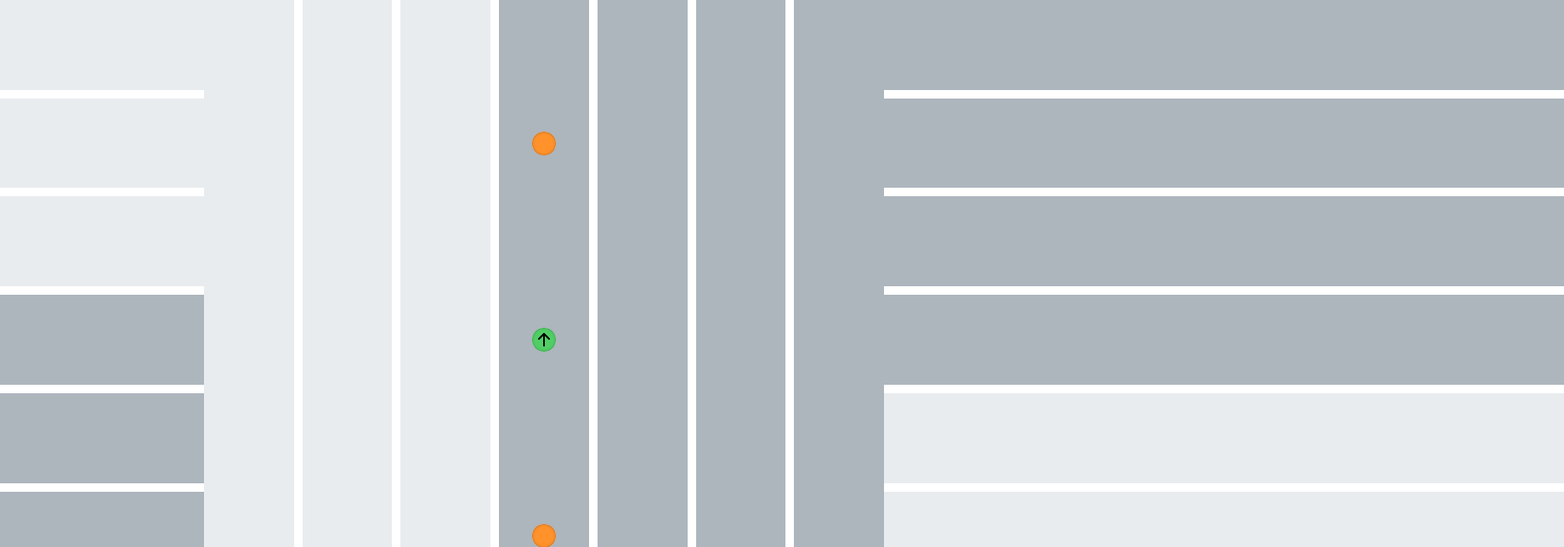
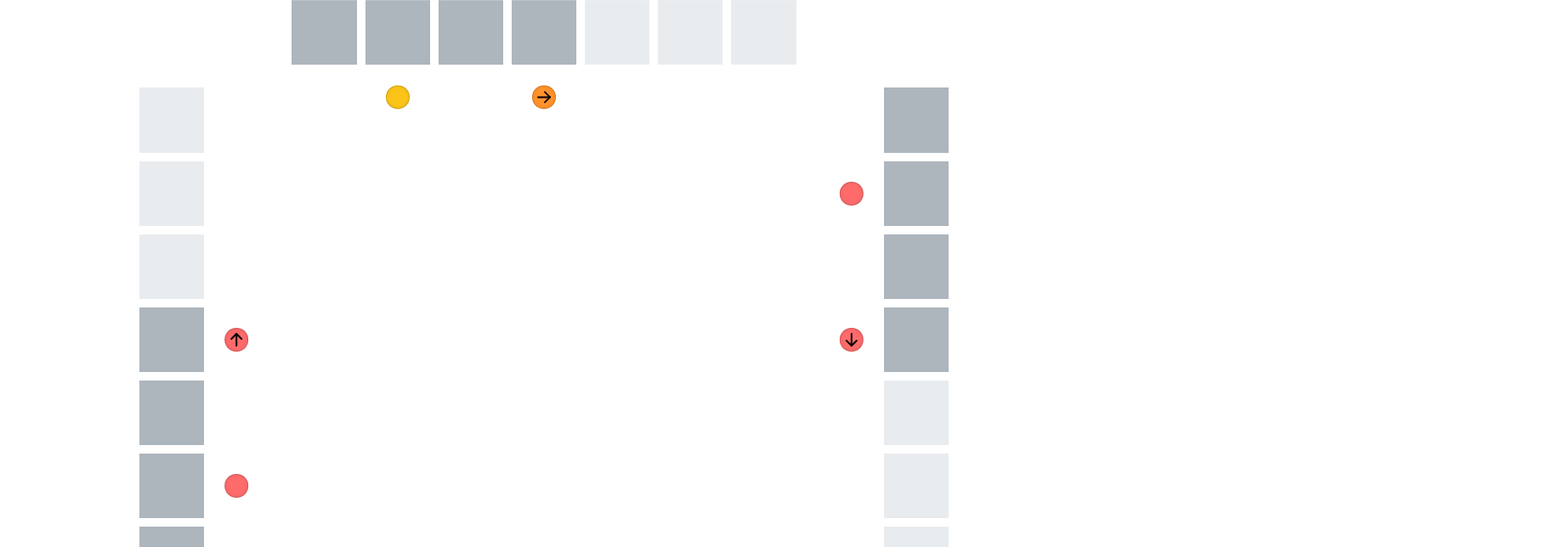
Before and after one commit to blakenetz/interview-take-home-tests-1.2, a React (Vite) app in the folder packages/intersection/: page / in a window 1280 px wide. Shown: the top 644 px of the page at 85% size, 1840 px wide, since content can reach past the window. Built offline with nearby package versions, Linux system fonts and the light colour scheme.

Commit message:
change colors on interval

```diff
--- a/packages/intersection/src/components/App.tsx
+++ b/packages/intersection/src/components/App.tsx
@@ -1,15 +1,36 @@
+import { useEffect } from "react";
 import { Box, Center } from "@mantine/core";
 import useDisplaySize from "../hooks/useDisplaySize";
-import Row, { directions } from "./Row";
+import Row from "./Row";
+import { directions, flowDirections, phases } from "../types";
+import { useToggle } from "@mantine/hooks";
 
 export default function App() {
   const size = useDisplaySize();
+  const [phase, togglePhase] = useToggle(phases);
+  const [flowDirection, toggleFlowDirection] = useToggle(flowDirections);
+
+  useEffect(() => {
+    const interval = setInterval(() => {
+      togglePhase();
+      if (phase === "stop") toggleFlowDirection();
+
+      // every 1.5 seconds we update state
+    }, 3000);
+
+    return () => clearInterval(interval);
+  }, [phase, toggleFlowDirection, togglePhase]);
 
   return (
     <Center>
       <Box pos="relative" h={size} w={size}>
         {directions.map((d) => (
-          <Row direction={d} key={d} />
+          <Row
+            direction={d}
+            key={d}
+            flowDirection={flowDirection}
+            phase={phase}
+          />
         ))}
       </Box>
     </Center>
--- a/packages/intersection/src/components/Light.tsx
+++ /dev/null
@@ -1,17 +0,0 @@
-import { Box, BoxProps, ColorSwatch } from "@mantine/core";
-import { IconArrowLeft } from "@tabler/icons-react";
-
-export interface LightProps extends BoxProps {
-  arrow?: boolean;
-  state: "green" | "yellow" | "red" | "orange";
-}
-
-export default function Light({ arrow, state, ...props }: LightProps) {
-  return (
-    <Box {...props}>
-      <ColorSwatch color={`var(--mantine-color-${state}-5)`}>
-        {arrow && <IconArrowLeft />}
-      </ColorSwatch>
-    </Box>
-  );
-}
--- a/packages/intersection/src/components/Row.tsx
+++ b/packages/intersection/src/components/Row.tsx
@@ -1,15 +1,16 @@
 import { Center, Flex, MantineStyleProp } from "@mantine/core";
 import useDisplaySize from "../hooks/useDisplaySize";
-import Light from "./Light";
-
-export const directions = ["north", "south", "east", "west"] as const;
-export type Direction = (typeof directions)[number];
+import Light from "./light/Light";
+import { Direction, FlowDirection, LightColor, Phase } from "../types";
 
 export interface RowProps {
   direction: Direction;
+  flowDirection: FlowDirection;
+  phase: Phase;
 }
 
-const rowArray = Array.from({ length: 7 }, (_el, i) => i);
+const cellCount = 7;
+const rowArray = Array.from({ length: cellCount }, (_el, i) => i);
 
 const styles: Record<Direction, MantineStyleProp> = {
   north: { transform: "rotate(180deg)", top: 0, left: 0 },
@@ -18,21 +19,58 @@ const styles: Record<Direction, MantineStyleProp> = {
   east: { transform: `rotate(270deg)`, transformOrigin: "top right" },
 };
 
-export default function Row({ direction }: RowProps) {
-  const size = useDisplaySize();
+export default function Row({ direction, phase, flowDirection }: RowProps) {
+  const displaySize = useDisplaySize();
+  const size = displaySize / (cellCount * 1.5); // add additional buffer
 
   const style = styles[direction];
   const lightStyle = { transform: `translate(0, -${size}px)` };
+
+  const isRed = !flowDirection.includes(direction);
+
+  let turnColor: LightColor;
+  let mainColor: LightColor;
+  switch (phase) {
+    case "turn-only":
+      turnColor = "green";
+      mainColor = "red";
+      break;
+    case "proceed":
+      turnColor = "orange";
+      mainColor = "green";
+      break;
+    case "warning":
+      turnColor = "orange";
+      mainColor = "yellow";
+      break;
+
+    default:
+      turnColor = "red";
+      mainColor = "red";
+  }
 
   return (
     <Flex pos="absolute" w="100%" gap="xs" style={style} justify="center">
       {rowArray.map((cell) => {
         return (
-          <Center bg={cell < 3 ? "gray.2" : "gray.5"} h={size} w={size}>
+          <Center
+            bg={cell < 3 ? "gray.2" : "gray.5"}
+            h={size}
+            w={size}
+            key={cell}
+          >
             {/* turn signal */}
-            {cell === 3 && <Light state="green" arrow style={lightStyle} />}
+            {cell === 3 && (
+              <Light
+                color={isRed ? "red" : turnColor}
+                arrow
+                style={lightStyle}
+              />
+            )}
             {/* main signal */}
-            {cell === 5 && <Light state="orange" style={lightStyle} />}
+            {cell === 5 && (
+              <Light color={isRed ? "red" : mainColor} style={lightStyle} />
+            )}
           </Center>
         );
       })}
--- /dev/null
+++ b/packages/intersection/src/components/light/Light.tsx
@@ -0,0 +1,22 @@
+import { Box, BoxProps, ColorSwatch } from "@mantine/core";
+import { IconArrowLeft } from "@tabler/icons-react";
+import { LightColor } from "../../types";
+import styles from "./light.module.css";
+
+export interface LightProps extends BoxProps {
+  arrow?: boolean;
+  color: LightColor;
+}
+
+export default function Light({ arrow, color, ...props }: LightProps) {
+  return (
+    <Box {...props}>
+      <ColorSwatch
+        color={`var(--mantine-color-${color}-5)`}
+        classNames={{ colorOverlay: color === "orange" ? styles.pulse : "" }}
+      >
+        {arrow && <IconArrowLeft />}
+      </ColorSwatch>
+    </Box>
+  );
+}
--- /dev/null
+++ b/packages/intersection/src/components/light/light.module.css
@@ -0,0 +1,13 @@
+.pulse {
+  animation: pulse 0.5s infinite;
+}
+
+@keyframes pulse {
+  0%,
+  100% {
+    background-color: var(--mantine-color-orange-5);
+  }
+  50% {
+    background-color: var(--mantine-color-orange-4);
+  }
+}
--- /dev/null
+++ b/packages/intersection/src/types.ts
@@ -0,0 +1,11 @@
+export const directions = ["north", "south", "east", "west"] as const;
+export type Direction = (typeof directions)[number];
+
+export const flowDirections = ["north-south", "east-west"] as const;
+export type FlowDirection = (typeof flowDirections)[number];
+
+export const phases = ["turn-only", "proceed", "warning", "stop"] as const;
+export type Phase = (typeof phases)[number];
+
+export const lightColors = ["green", "yellow", "red", "orange"] as const;
+export type LightColor = (typeof lightColors)[number];
```
